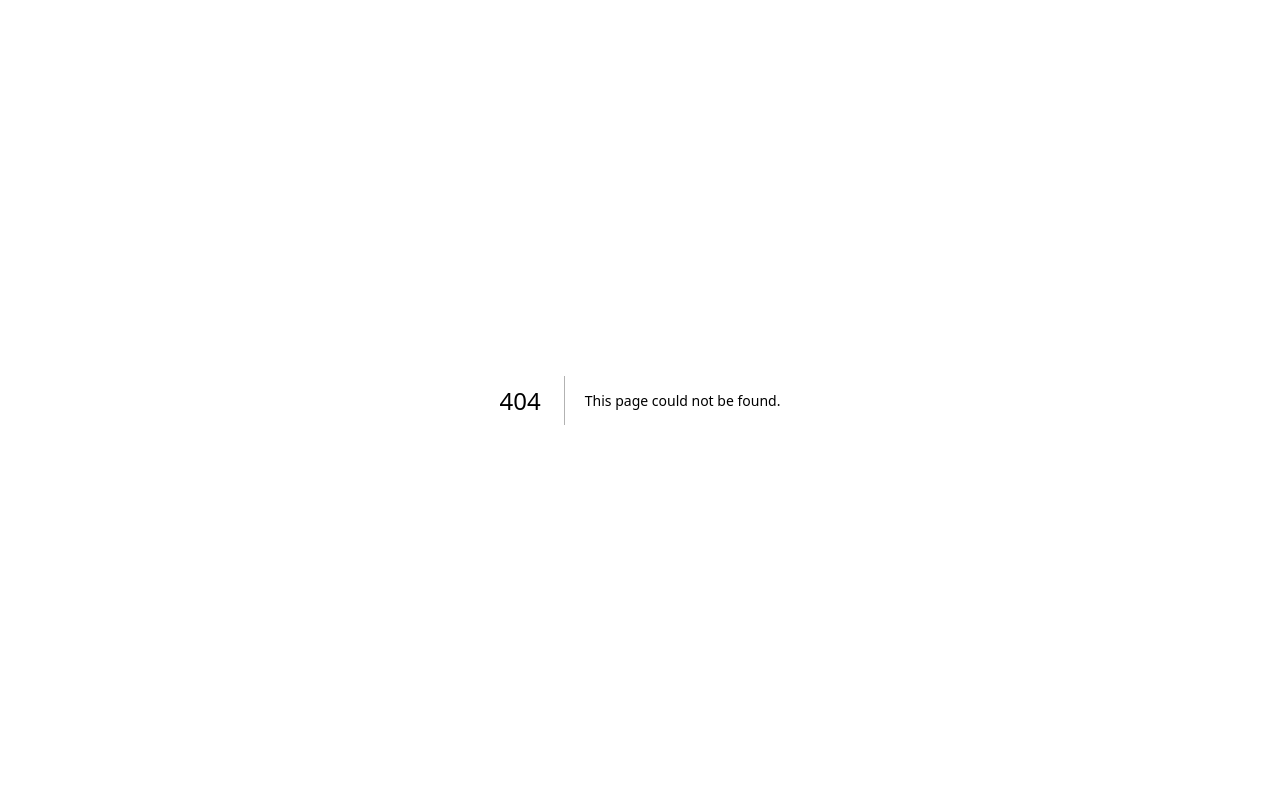
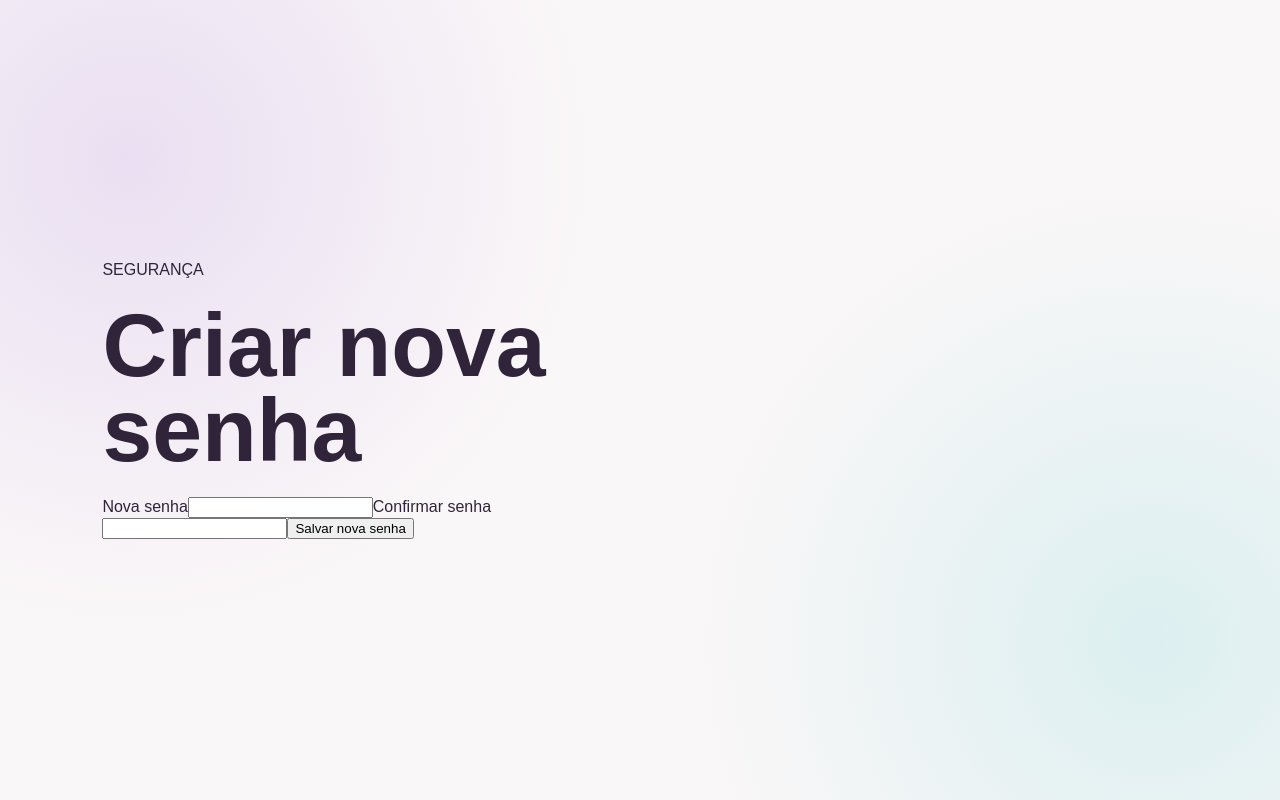
Before and after one commit to celebrapremium-creator/celebrapremium, a Next.js app: page /redefinir-senha in a window 1280 px wide. Before the commit this address had no page. Built offline with nearby package versions, Linux system fonts and the light colour scheme; no server answers.

Commit message:
stage 2: complete account recovery, MFA and approval UI

```diff
--- /dev/null
+++ b/app/redefinir-senha/page.tsx
@@ -0,0 +1,7 @@
+"use client";
+import { FormEvent,useState } from "react";
+import { useRouter } from "next/navigation";
+import { createClient } from "@/lib/supabase/client";
+export default function Reset(){const supabase=createClient();const router=useRouter();const [p,setP]=useState("");const [c,setC]=useState("");const [error,setError]=useState("");const [done,setDone]=useState(false);
+async function submit(e:FormEvent){e.preventDefault();if(p.length<8||p!==c){setError("Use pelo menos 8 caracteres e confirme a mesma senha.");return}const {error}=await supabase.auth.updateUser({password:p});if(error)setError("Não foi possível alterar a senha.");else setDone(true)}
+return <main className="simple-state"><div className="state-card wide-state"><span className="eyebrow">SEGURANÇA</span><h1>{done?"Senha atualizada":"Criar nova senha"}</h1>{done?<><p>Sua senha foi alterada com sucesso.</p><button className="primary-button" onClick={()=>router.push("/login")}>Ir para o login</button></>:<form onSubmit={submit} className="auth-form"><label>Nova senha<input type="password" minLength={8} required value={p} onChange={e=>setP(e.target.value)}/></label><label>Confirmar senha<input type="password" minLength={8} required value={c} onChange={e=>setC(e.target.value)}/></label>{error&&<div className="form-error">{error}</div>}<button className="primary-button">Salvar nova senha</button></form>}</div></main>}
```
